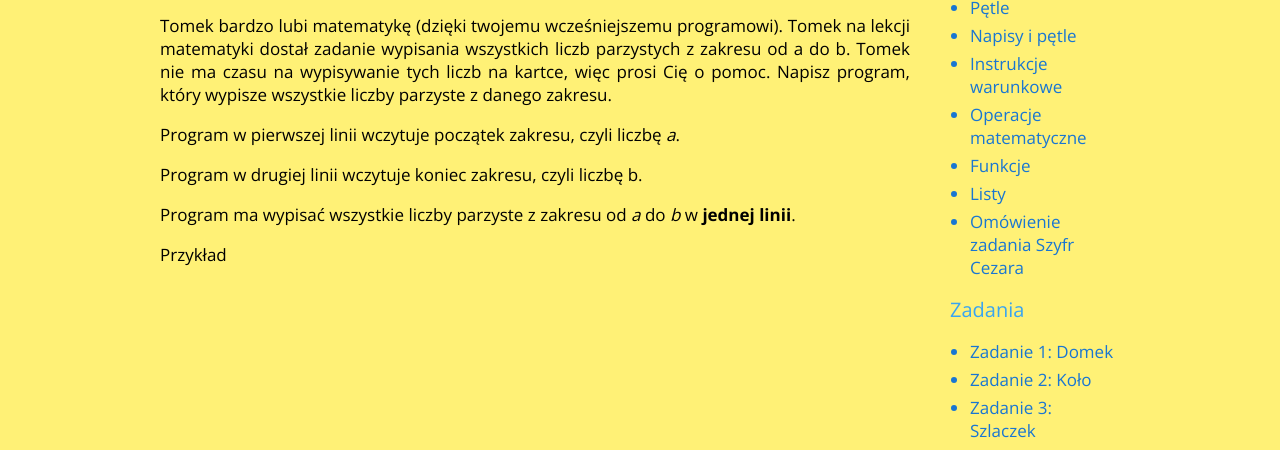
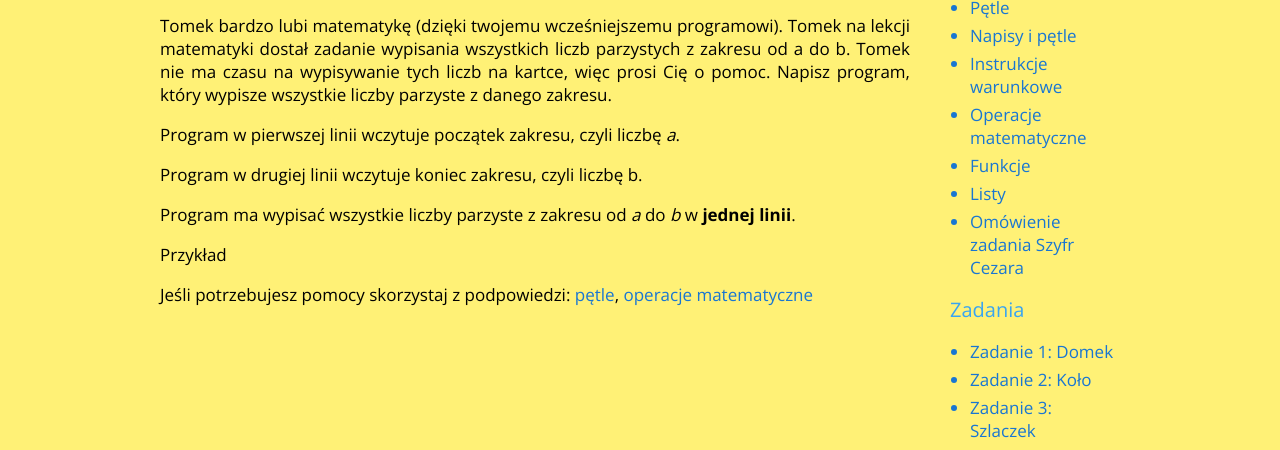
Before and after one commit to Misioskiper/zabawa_w_pythona, a plain HTML site: page liczby_parzyste.html in a window 1280 px wide. Shown: the part 344-794 px from the top of the page. Drawn offline with nearby package versions, Linux system fonts and the light colour scheme.

Commit message:
Update liczby_parzyste.html

```diff
--- a/liczby_parzyste.html
+++ b/liczby_parzyste.html
@@ -58,6 +58,7 @@
                     <p>Program ma wypisać wszystkie liczby parzyste z zakresu od <i>a</i> do <i>b</i> w <strong>jednej linii</strong>.</p>
                     <p>Przykład</p>
                     <script src="https://gist.github.com/Misioskiper/4822312f9aae02991cc2495d82e1a619.js"></script>
+		<p>Jeśli potrzebujesz pomocy skorzystaj z podpowiedzi: <a href="https://misioskiper.github.io/zabawa_w_pythona/petle.html">pętle</a>, <a href="https://misioskiper.github.io/zabawa_w_pythona/operacje_matematyczne.html">operacje matematyczne</a>
 				</article>
         </div>
 			</main>
```
